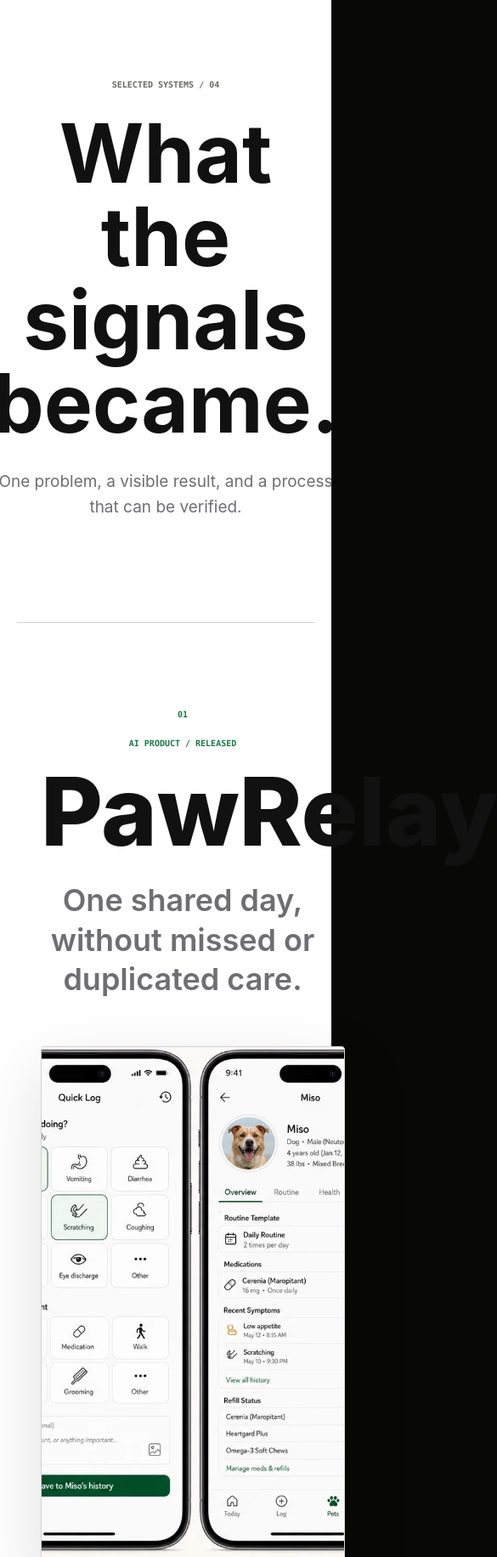
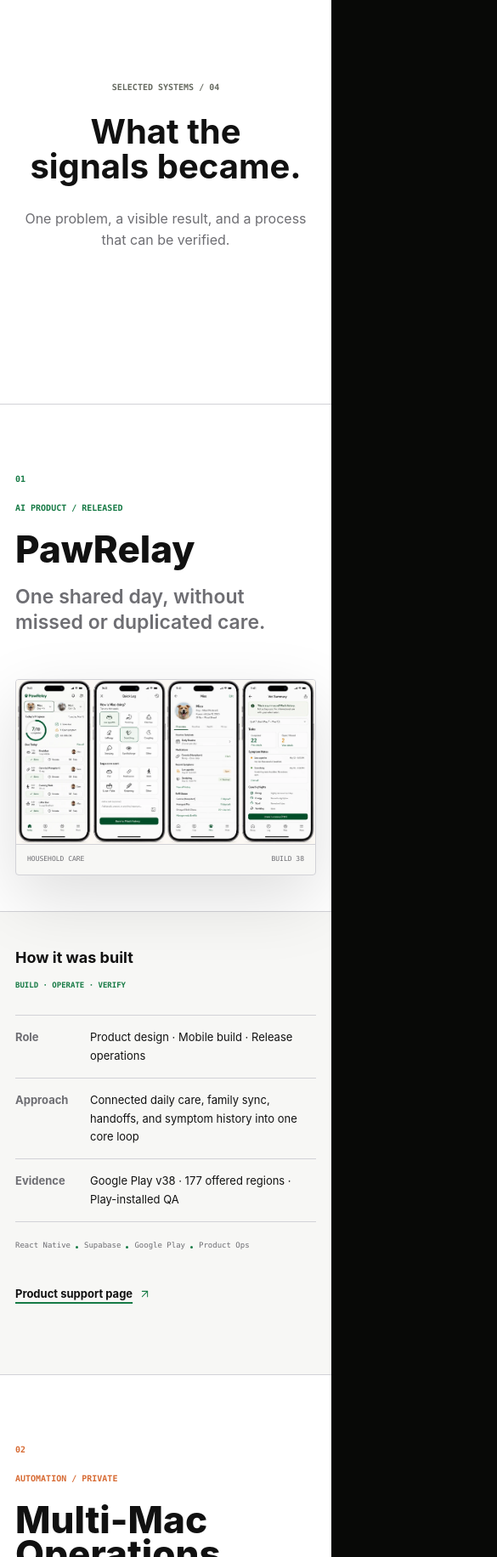
Before and after one commit to seunghyeon1004/seunghyeon1004.github.io, a website: page index.html in a window 390 px wide. Shown: the part 5180-7012 px from the top of the page at 85% size, 585 px wide, since content can reach past the window. Drawn offline with nearby package versions, Linux system fonts and the light colour scheme; a web font is replaced by a local one.

Commit message:
test: cover responsive product storytelling

```diff
--- a/assets/css/portfolio.css
+++ b/assets/css/portfolio.css
@@ -2006,6 +2006,128 @@
   }
 }
 
+@media (max-width: 1023px) {
+  .section--work {
+    padding: 0;
+  }
+
+  .story-handoff {
+    min-height: 70svh;
+    padding: 104px 24px 72px;
+  }
+
+  .story-handoff h2 {
+    font-size: 52px;
+  }
+
+  .project-scene__scroll {
+    height: auto;
+  }
+
+  .project-scene__stage {
+    position: relative;
+    top: auto;
+    display: block;
+    height: auto;
+    min-height: 0;
+    overflow: visible;
+    padding: 92px 24px 56px;
+  }
+
+  .project-scene__thesis,
+  .project-scene__evidence {
+    position: relative;
+    width: 100%;
+    max-width: none;
+    margin-right: 0;
+    margin-left: 0;
+    opacity: 1;
+    transform: none;
+  }
+
+  .project-scene__thesis {
+    text-align: left;
+  }
+
+  .project-scene__thesis h3 {
+    font-size: 56px;
+  }
+
+  .project-scene__statement {
+    max-width: 680px;
+    margin: 22px 0 0;
+    font-size: 27px;
+  }
+
+  .project-scene__evidence,
+  .project-scene--pawrelay .project-scene__evidence {
+    width: 100%;
+    margin-top: 52px;
+  }
+
+  .project-scene--pawrelay .product-frame img {
+    width: 100%;
+    height: auto;
+    aspect-ratio: auto;
+    object-fit: contain;
+    transform: none;
+  }
+
+  .project-scene__method {
+    grid-template-columns: 1fr;
+    gap: 28px;
+    padding: 48px 24px 84px;
+  }
+
+  .project-scene__method .text-link {
+    justify-self: start;
+  }
+}
+
+@media (max-width: 640px) {
+  .story-handoff {
+    padding-right: 18px;
+    padding-left: 18px;
+  }
+
+  .story-handoff h2 {
+    font-size: 40px;
+  }
+
+  .story-handoff > p:last-child {
+    font-size: 16px;
+  }
+
+  .project-scene__stage {
+    padding: 80px 18px 42px;
+  }
+
+  .project-scene__thesis h3 {
+    font-size: 44px;
+  }
+
+  .project-scene__statement {
+    font-size: 23px;
+  }
+
+  .project-scene__method {
+    padding: 40px 18px 72px;
+  }
+
+  .project-scene__method .work-row__facts div {
+    grid-template-columns: 76px minmax(0, 1fr);
+    gap: 12px;
+  }
+
+  .pipeline-visual,
+  .registry-visual,
+  .audit-visual {
+    min-height: 410px;
+    aspect-ratio: auto;
+    padding: 22px;
+  }
+}
+
 @media (prefers-reduced-motion: reduce) {
   html {
     scroll-behavior: auto;
@@ -2092,6 +2214,42 @@
     opacity: 1;
     transform: none;
   }
+
+  html[data-product-story-ready="true"] .project-scene__scroll {
+    height: auto;
+  }
+
+  html[data-product-story-ready="true"] .project-scene__stage {
+    position: relative;
+    top: auto;
+    display: block;
+    height: auto;
+    min-height: 0;
+    overflow: visible;
+    padding-top: 100px;
+    padding-bottom: 64px;
+  }
+
+  html[data-product-story-ready="true"] .project-scene__thesis,
+  html[data-product-story-ready="true"] .project-scene__evidence {
+    position: relative;
+    width: 100%;
+    max-width: var(--content-width);
+    margin-right: auto;
+    margin-left: auto;
+    opacity: 1;
+    transform: none;
+    transition: none;
+  }
+
+  html[data-product-story-ready="true"] .project-scene__evidence,
+  html[data-product-story-ready="true"] .project-scene--pawrelay .project-scene__evidence {
+    margin-top: 56px;
+  }
+
+  html[data-product-story-ready="true"] .project-scene--pawrelay .product-frame img {
+    transform: none;
+  }
 }
 
 @media (prefers-reduced-motion: reduce) and (max-width: 640px) {
```
Also changed, not shown: tests/e2e/portfolio.spec.mjs (+51 -2 lines).
